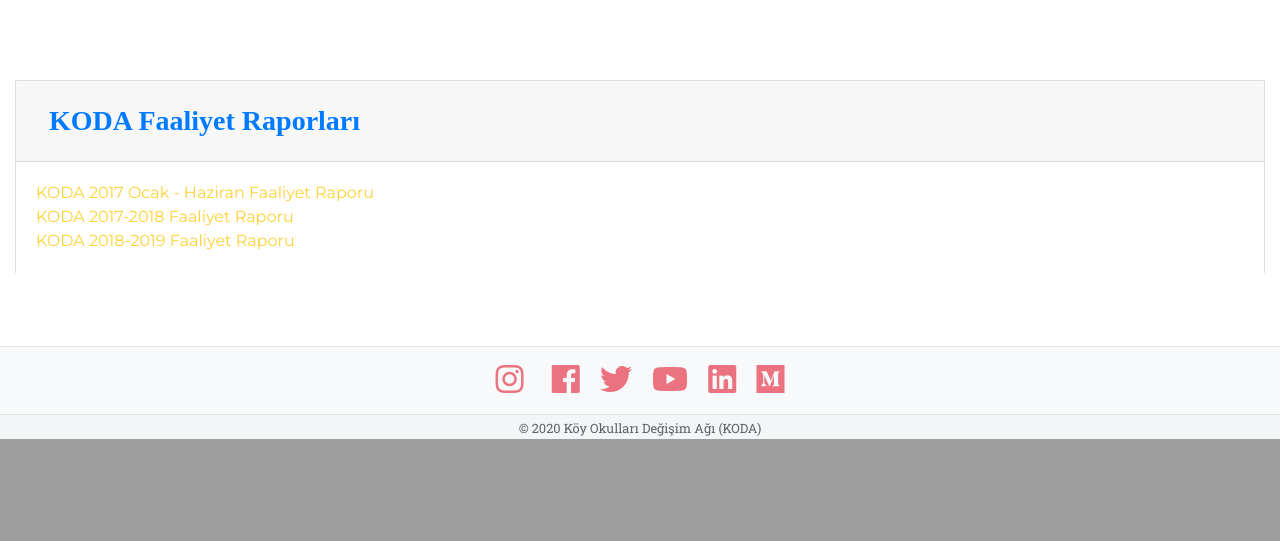
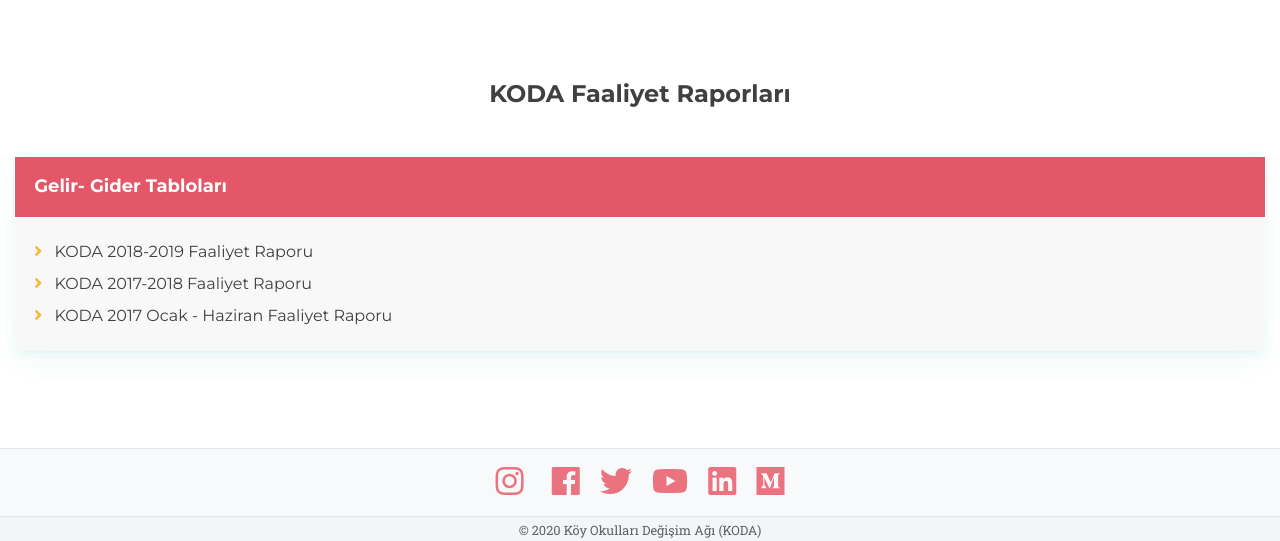
Before and after one commit to Soyluarda/KODA-, a Django app: page /faaliyet-raporlari/ in a window 1280 px wide. Shown: the part 700-1241 px from the top of the page. Before the commit the page ends 1139 px from the top, so only its background shows below. Run offline with Django 3.2, Linux system fonts and the light colour scheme; some libraries are stand-ins or nearby versions; some web fonts are replaced.

Commit message:
faaliyet raporları page was done

```diff
--- a/coaching/templates/faaliyet_raporlari.html
+++ b/coaching/templates/faaliyet_raporlari.html
@@ -1,41 +1,72 @@
 {% extends 'base.html' %}
 {% load static %}
 {% block head %}
+<style>
+  .card-shadow-green {
+    border-radius: 5px;
+    background: rgb(242, 242, 242, .5);
+    -webkit-box-shadow: 0 0.46875rem 2.1875rem rgba(28, 202, 167, .03), 0 0.9375rem 1.40625rem rgba(28, 202, 167, .03), 0 0.25rem 0.53125rem rgba(28, 202, 167, .05), 0 0.125rem 0.1875rem rgba(28, 202, 167, .03);
+    box-shadow: 0 0.46875rem 2.1875rem rgba(28, 202, 167, .03), 0 0.9375rem 1.40625rem rgba(28, 202, 167, .03), 0 0.25rem 0.53125rem rgba(28, 202, 167, .05), 0 0.125rem 0.1875rem rgba(28, 202, 167, .03);
+  }
+
+  .card-shadow-green:hover {
+    -webkit-box-shadow: 0 0.8rem 4rem rgba(179, 179, 179, .2), 0 1.8rem 2.8rem rgba(179, 179, 179, .2), 0 0.5rem 1rem rgba(179, 179, 179, .2), 0 0.25rem 0.3rem rgba(179, 179, 179, .2);
+    box-shadow: 0 0.8rem 4rem rgba(179, 179, 179, .2), 0 1.8rem 2.8rem rgba(179, 179, 179, .2), 0 0.5rem 1rem rgba(179, 179, 179, .2), 0 0.25rem 0.3rem rgba(28, 202, 167, .2);
+  }
+
+  .card-title-content,
+  .card-body-content {
+    padding: 1.2rem;
+  }
+
+  .card-title-content h6 {
+    font-size: 18px;
+    color: white;
+  }
+
+  .card-body-content div {
+    font-size: 16px;
+  }
+
+  .card-body-content i {
+    color: #fab537;
+  }
+
+  .card-body-content a {
+    color: #404040;
+  }
+</style>
 {% endblock %}
 
 {% block body %}
 
-
-
-
-
 <section class="page-section">
-        <div class="container">
-
-
-
-            <div class="accordion" id="accordionExample">
-  <div class="card">
-    <div class="card-header" id="headingZero">
-      <h2 class="mb-0">
-        <button class="btn btn-link hinty bluer h-size" type="button" data-toggle="collapse" data-target="#collapseZero" aria-expanded="true" aria-controls="collapseZero">
-           KODA Faaliyet Raporları
-        </button>
-      </h2>
-    </div>
-
-    <div id="collapseZero" class="collapse show" aria-labelledby="headingThree" data-parent="#accordionExample">
-      <div class="card-body">
-
-            <a class="monty bluer n-size" href="{% static 'faaliyet_raporu_ocak_2017.pdf' %}"   target="_blank"> KODA 2017 Ocak - Haziran Faaliyet Raporu </a>
-          <br><a class="monty bluer n-size" href="{% static 'faaliyet_raporu_2017_2018.pdf' %}" target="_blank"> KODA 2017-2018 Faaliyet Raporu </a>
-          <br><a class="monty bluer n-size" href="{% static '2018_2019_faaliyet_raporu.pdf' %}"  target="_blank"> KODA 2018-2019  Faaliyet Raporu </a>
-
+  <div class="container">
+    <h4 class="mb-5 text-center">KODA Faaliyet Raporları</h4>
+    <div class="row intro-card-row">
+      <div class="col-md-12 mb-4">
+        <div class="card-shadow-green h-100">
+          <div class="card-title-content" style="background-color:#e45769; ">
+            <h6 class="mb-0">Gelir- Gider Tabloları</h6>
+          </div>
+          <div class="card-body-content" style="line-height: 2;">
+            <div>
+              <i class="fas fa-angle-right mr-2"></i><a href="{% static '2018_2019_faaliyet_raporu.pdf' %}"
+                target="_blank"> KODA 2018-2019 Faaliyet Raporu </a>
+            </div>
+            <div>
+              <i class="fas fa-angle-right mr-2"></i><a href="{% static 'faaliyet_raporu_2017_2018.pdf' %}"
+                target="_blank"> KODA 2017-2018 Faaliyet Raporu </a>
+            </div>
+            <div>
+              <i class="fas fa-angle-right mr-2"></i><a href="{% static 'faaliyet_raporu_ocak_2017.pdf' %}"
+                target="_blank"> KODA 2017 Ocak - Haziran Faaliyet Raporu </a>
+            </div>
+          </div>
+        </div>
       </div>
     </div>
   </div>
-            </div>
-        </div>
 </section>
 
 
```
